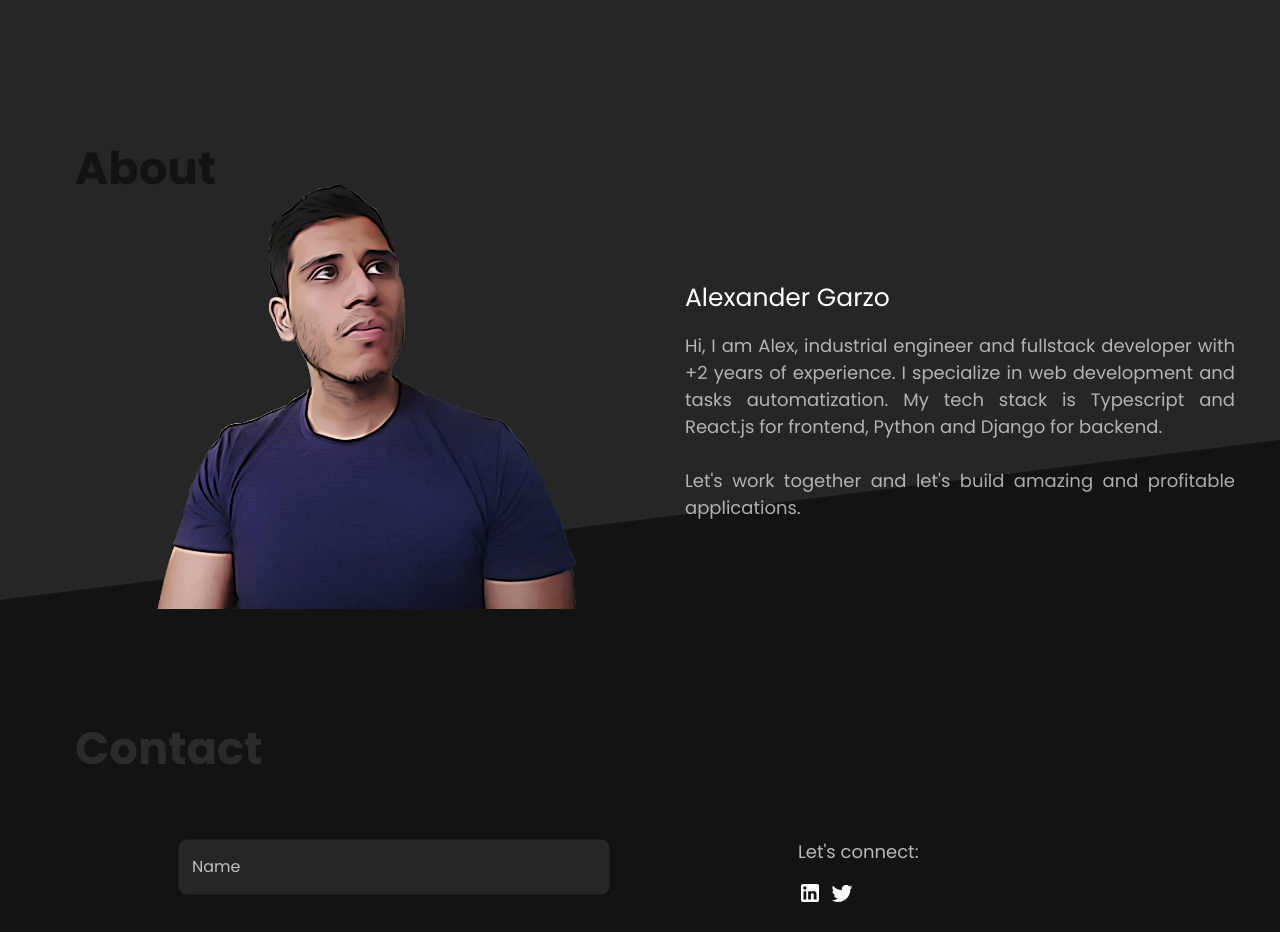
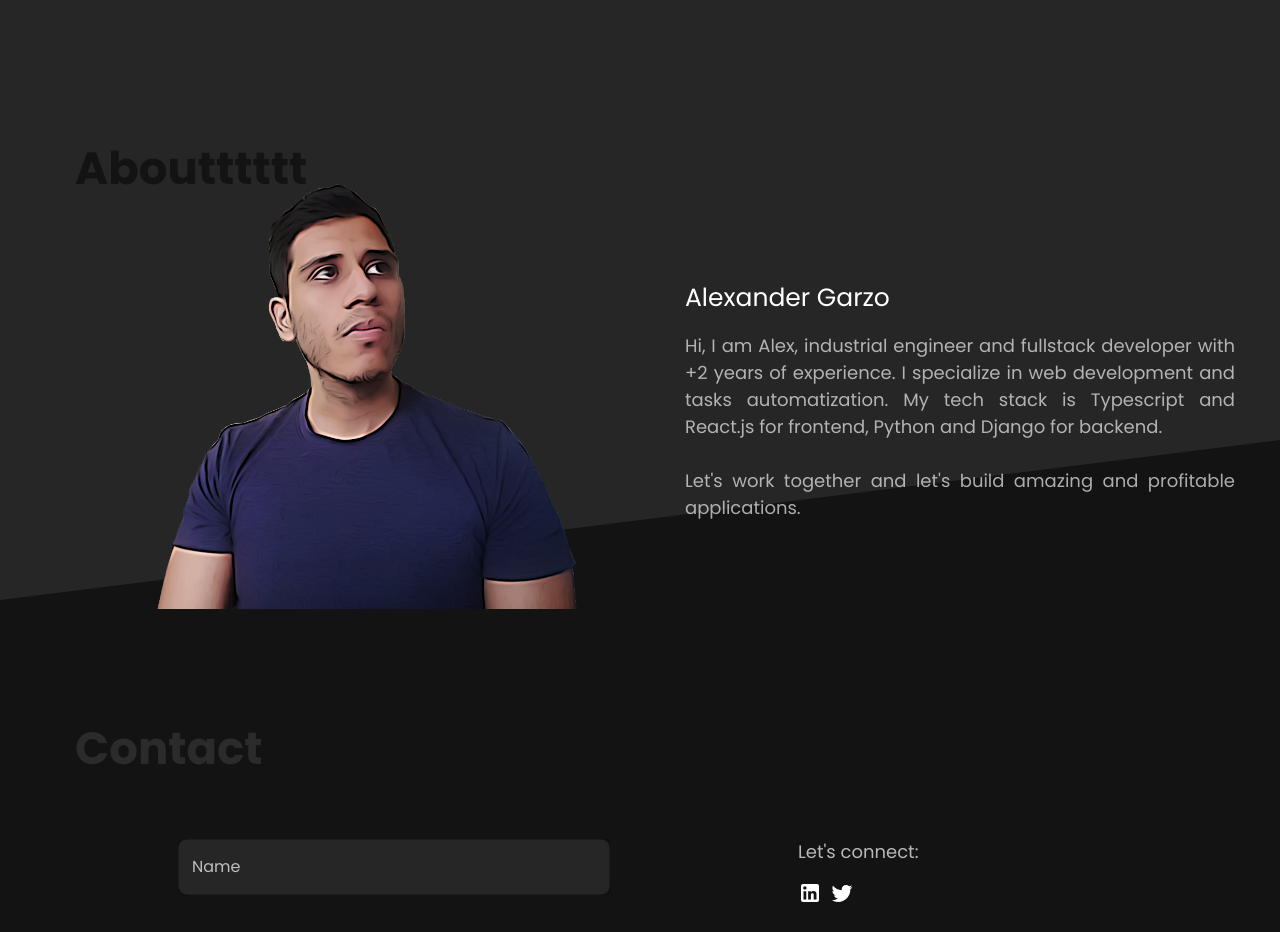
Before and after one commit to garzo94/Portafolio, a React (Vite) app: page / in a window 1280 px wide. Shown: the part 1040-1972 px from the top of the page. Built offline with nearby package versions, Linux system fonts and the light colour scheme; no server answers.

Commit message:
some changes

```diff
--- a/src/Sections/About.tsx
+++ b/src/Sections/About.tsx
@@ -75,7 +75,7 @@ export default function About() {
               fontWeight: 600,
             }}
           >
-            About
+            Aboutttttt
           </Typography>
         </motion.div>
 
@@ -91,7 +91,7 @@ export default function About() {
           <motion.div variants={imageVariants}>
             <CardMedia
               component="img"
-              image="src\assets\me.png"
+              image="/src/assets/me.png"
               alt="Me"
               sx={{
                 width: { lg: "425px", md: "380px", sm: "325px", xs: "300px" },
```
